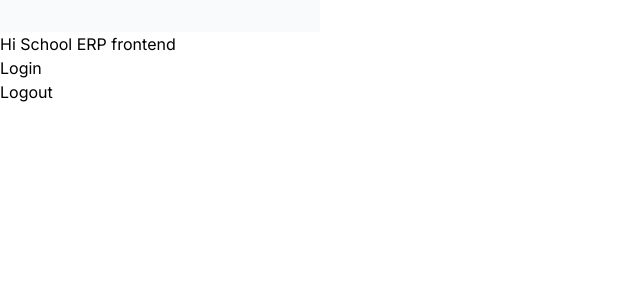
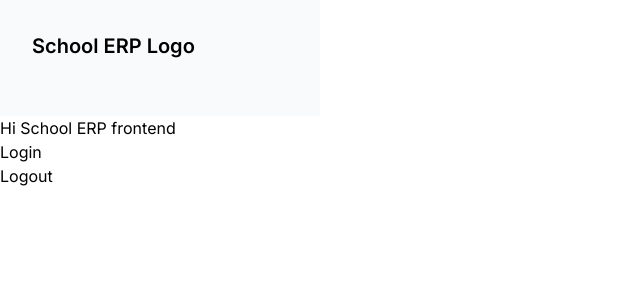
Before and after one commit to GauravJawalkar/School_ERP_Frontend, a Next.js app: page /dashboard in a window 1280 px wide. Shown: the top 300 px of the page, without its empty margins (0-640 px from the left). Built offline with nearby package versions, Linux system fonts and the light colour scheme.

Commit message:
Adding specifc school Logos or names for the dashboard sidebar

```diff
--- a/components/Sidebar/Sidebar.tsx
+++ b/components/Sidebar/Sidebar.tsx
@@ -21,6 +21,9 @@ export function Sidebar() {
 
     return (
         <aside className="w-xs white text-black bg-gray-50 h-auto p-4">
+            <div className="flex items-center justify-start gap-2 mb-6">
+                <h1 className="text-xl font-semibold w-full text-start p-4">School ERP  Logo</h1>
+            </div>
             {navGroups.map((group) => (
                 <div key={group.groupLabel} className="mb-6">
                     <p className="px-4 py-1 text-xs text-neutral-500 capitalize">
```
